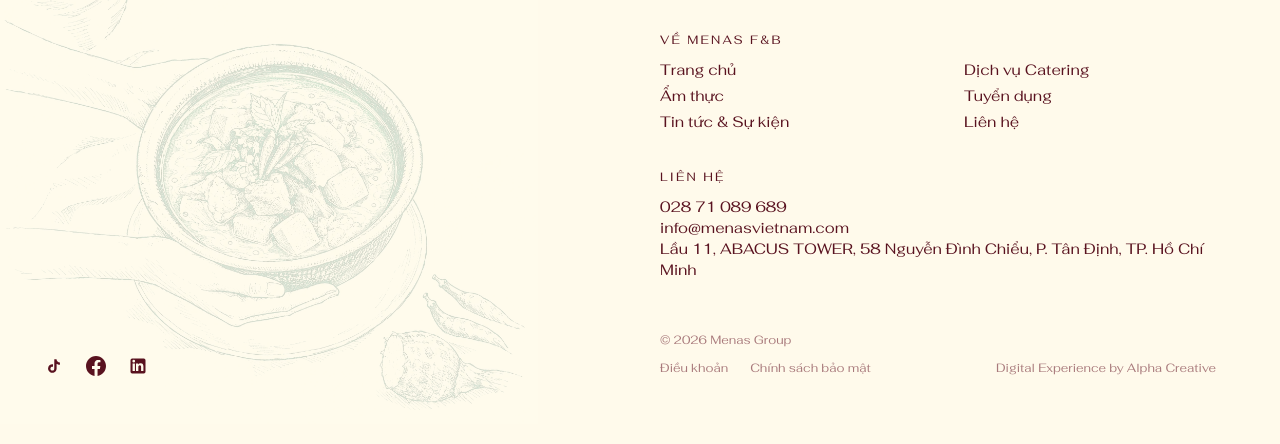
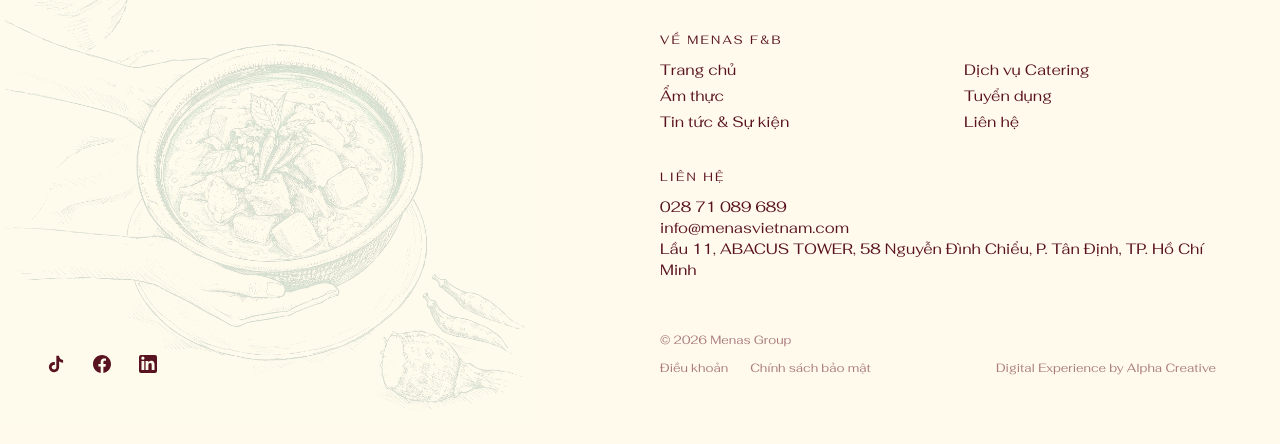
Before and after one commit to alphacreativee/menas-F-B, a website: page index.html in a window 1280 px wide. Shown: the part 968-1412 px from the top of the page. Drawn offline with Linux system fonts and the light colour scheme.

Commit message:
update icon social footer

```diff
--- a/assets/scss/_footer.scss
+++ b/assets/scss/_footer.scss
@@ -58,8 +58,8 @@
 
 .footer-social-link {
   display: inline-flex;
-  width: 20px;
-  height: 20px;
+  width: 24px;
+  height: 24px;
   align-items: center;
   justify-content: center;
   color: var(--color-third);
@@ -271,7 +271,7 @@
   }
 }
 
-@media (max-width: 640px) {
+@media (max-width: 767px) {
   .footer-container {
     grid-template-columns: 1fr;
     gap: 38px;
--- a/components/footer.html
+++ b/components/footer.html
@@ -21,17 +21,15 @@
       </a>
       <a href="#" aria-label="Facebook" class="footer-social-link">
         <svg
-          display="block"
-          role="presentation"
-          viewBox="0 0 40 40"
+          width="24"
+          height="24"
+          viewBox="0 0 24 24"
+          fill="none"
           xmlns="http://www.w3.org/2000/svg"
-          aria-hidden="true"
         >
           <path
-            d="M20 0c11.045 0 20 9.01 20 20.123 0 10.043-7.313 18.368-16.875 19.877V25.94h4.661l.886-5.817h-5.547v-4.434c0-.1.004-.2.01-.297.006-.099.016-.198.029-.295.026-.196.066-.387.122-.572.028-.092.06-.182.095-.271.216-.532.582-.993 1.148-1.302.471-.256 1.08-.407 1.855-.407h2.522V8.254c-.027-.005-1.304-.223-2.854-.332-.26-.018-.529-.034-.801-.044l-.82-.018c-.286 0-.567.011-.84.032-.545.044-1.065.13-1.555.258-.226.059-.445.129-.656.208-.845.317-1.597.785-2.24 1.398-.164.165-.322.34-.468.525-.22.278-.419.578-.596.899-.295.536-.529 1.131-.696 1.784-.134.522-.225 1.082-.271 1.677-.023.297-.034.604-.034.919v4.434h-5.078v5.817h5.078V40C7.313 38.491 0 30.166 0 20.123 0 9.01 8.955 0 20 0Z"
+            d="M12 3C16.9703 3 21 7.0545 21 12.0553C21 16.5747 17.7091 20.3209 13.4062 21V14.673H15.5037L15.9024 12.0553H13.4062V10.0601C13.4062 10.015 13.408 9.97005 13.4107 9.9264C13.4135 9.88185 13.4179 9.8373 13.4238 9.79365C13.4355 9.70545 13.4535 9.6195 13.4787 9.53625C13.4913 9.49485 13.5057 9.45435 13.5215 9.4143C13.6186 9.1749 13.7833 8.96745 14.038 8.8284C14.25 8.7132 14.524 8.64525 14.8728 8.64525H16.0077V6.7143C15.9956 6.71205 15.4209 6.61395 14.7234 6.5649C14.6064 6.5568 14.4853 6.5496 14.3629 6.5451L13.9939 6.537C13.8652 6.537 13.7388 6.54195 13.6159 6.5514C13.3707 6.5712 13.1367 6.6099 12.9162 6.6675C12.8145 6.69405 12.7159 6.72555 12.621 6.7611C12.2407 6.90375 11.9023 7.11435 11.613 7.3902C11.5392 7.46445 11.4681 7.5432 11.4024 7.62645C11.3034 7.75155 11.2139 7.88655 11.1342 8.031C11.0014 8.2722 10.8961 8.53995 10.821 8.8338C10.7607 9.0687 10.7197 9.3207 10.699 9.58845C10.6887 9.7221 10.6838 9.86025 10.6838 10.002V11.9973H8.39865V14.615H10.6838V21C6.29085 20.3209 3 16.5747 3 12.0553C3 7.0545 7.02975 3 12 3Z"
             fill="currentColor"
-            height="40"
-            width="40"
           />
         </svg>
       </a>
```
Also changed, not shown: assets/main/css/style.css, assets/main/css/style.min.css.
